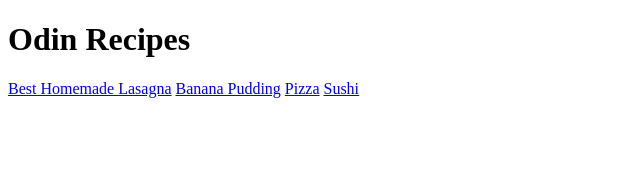
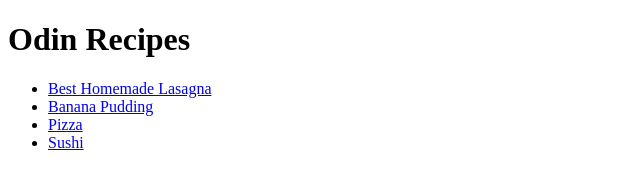
Before and after one commit to ciprian87/odin-recipes, a plain HTML site: page index.html in a window 1280 px wide. Shown: the whole page, without its empty margins (0-640 px from the left). Drawn offline with Linux system fonts and the light colour scheme.

Commit message:
Reformatted index page to have menu in unordered list

```diff
--- a/index.html
+++ b/index.html
@@ -7,9 +7,12 @@
 </head>
 <body>
     <h1>Odin Recipes</h1>
-    <a href="recipes/lasagna.html">Best Homemade Lasagna</a>
-    <a href="recipes/bananapudding.html">Banana Pudding</a>
-    <a href="recipes/pizza.html">Pizza</a>
-    <a href="recipes/sushi.html">Sushi</a>
+    <ul>
+        <li><a href="recipes/lasagna.html">Best Homemade Lasagna</a></li>
+        <li><a href="recipes/bananapudding.html">Banana Pudding</a></li>
+        <li><a href="recipes/pizza.html">Pizza</a></li>
+        <li><a href="recipes/sushi.html">Sushi</a></li>
+    </ul>
+
 </body>
 </html>
```
